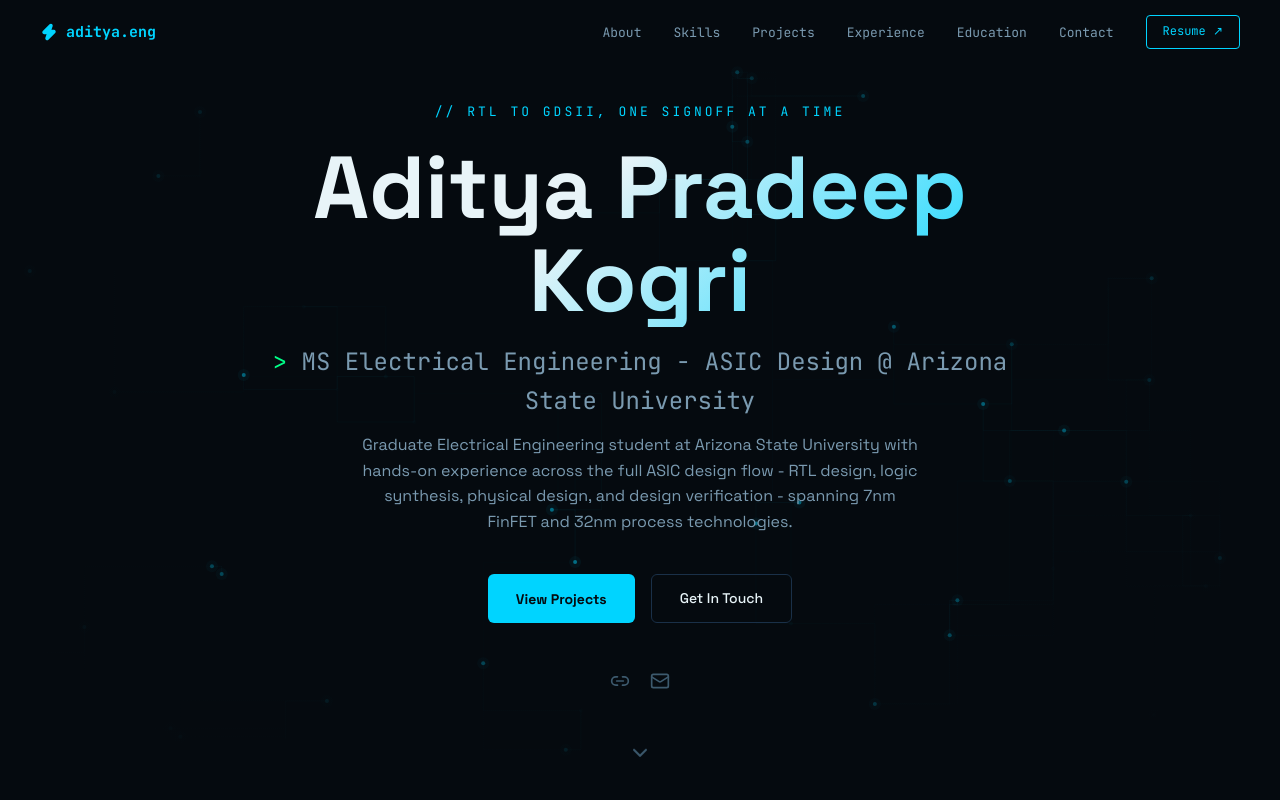
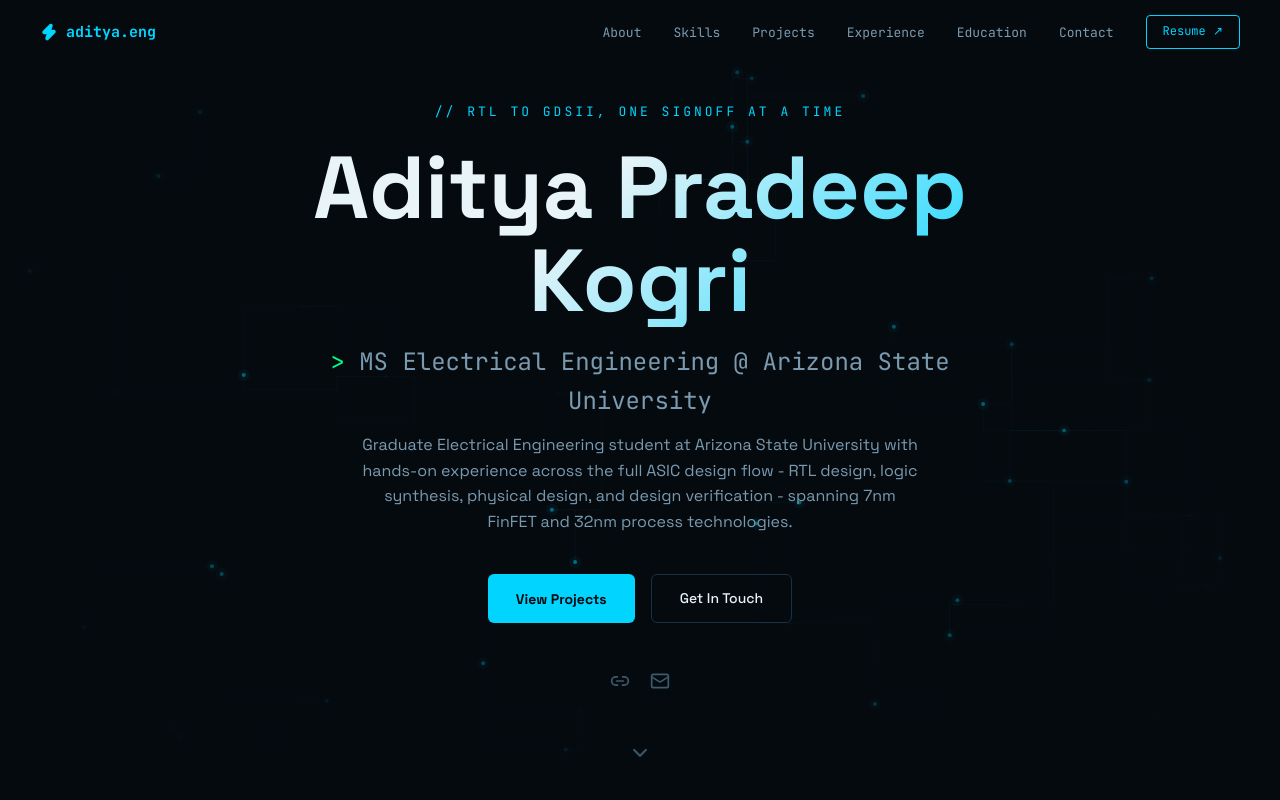
Before and after one commit to adityapkogri336/Portfolio, a React app: page / in a window 1280 px wide. Shown: the top 800 px of the page. Built offline with nearby package versions, Linux system fonts and the light colour scheme; the HTML template or start-up script is replaced by a standard one.

Commit message:
chnaged the heading removed the ASIC design

```diff
--- a/src/data/portfolio.ts
+++ b/src/data/portfolio.ts
@@ -1,6 +1,6 @@
 export const personalInfo = {
   name: "Aditya Pradeep Kogri",
-  title: "MS Electrical Engineering - ASIC Design",
+  title: "MS Electrical Engineering",
   university: "Arizona State University",
   graduationYear: "2026",
   location: "Tempe, AZ",
```
